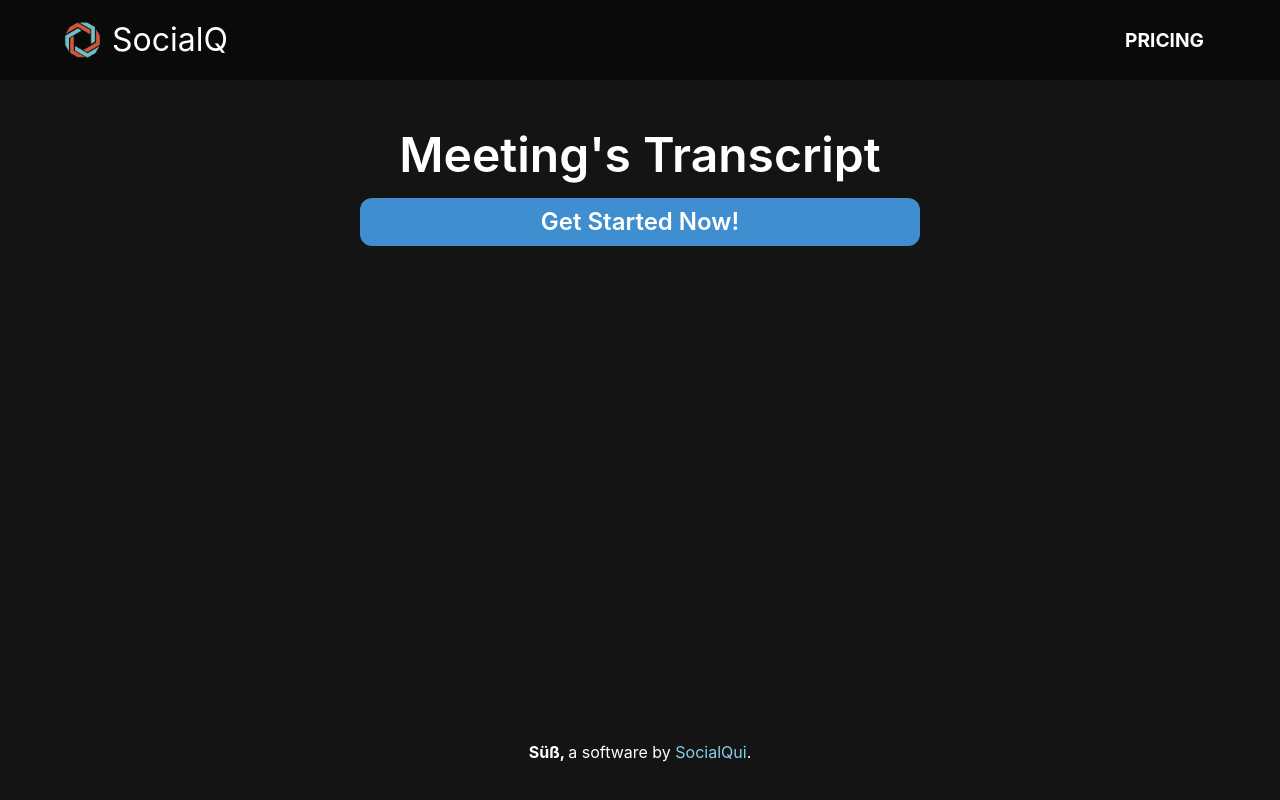
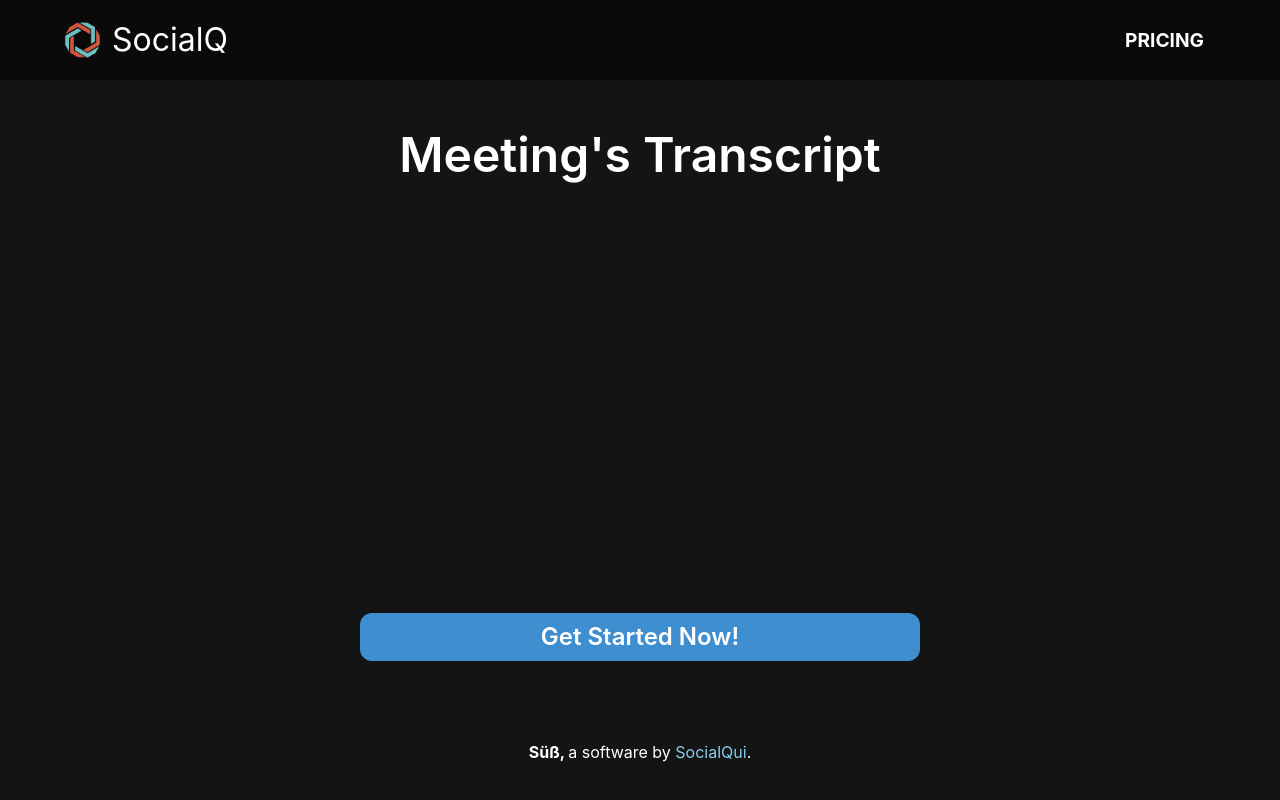
Before and after one commit to SocialQu/Suss, a React (Create React App) app in the folder suss/: page / in a window 1280 px wide. Both pictures are taken after a click on the link "Get Started Now!". Built offline with nearby package versions, Linux system fonts and the light colour scheme.

Commit message:
Transcript div.

```diff
--- a/suss/src/views/Summarization.tsx
+++ b/suss/src/views/Summarization.tsx
@@ -6,7 +6,8 @@ const summarizationStyle:CSSProperties = {
     margin:'auto',
     maxWidth:720,
     fontSize:21,
-    paddingBottom:'3em'
+    paddingBottom:'1em',
+    minHeight:'calc(100vh - 80px - 100px - 4em)'
 }
 
 export const Summarization = () => {
@@ -17,6 +18,10 @@ export const Summarization = () => {
             Meeting's Transcript
         </p>
 
+        <div style={{minHeight:'calc(100vh - 80px - 100px - 4em - 1em - 100px)'}}>
+
+        </div>
+
         <div className='control' style={{ textAlign:'center', marginTop:'1em' }}>
             <button className='button is-info' style={ctaStyle} onClick={click}> Get Started Now! </button>
         </div>
```
